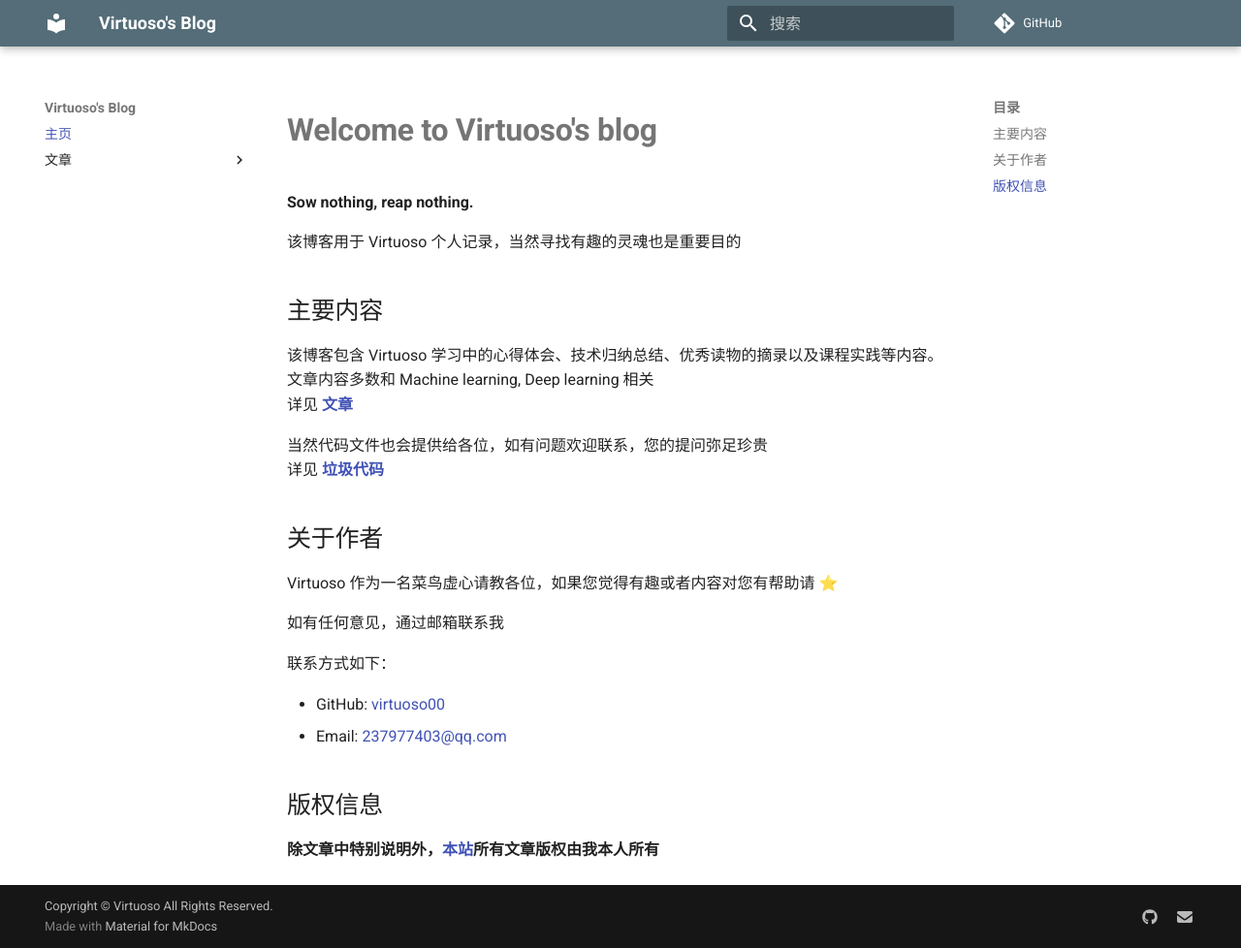
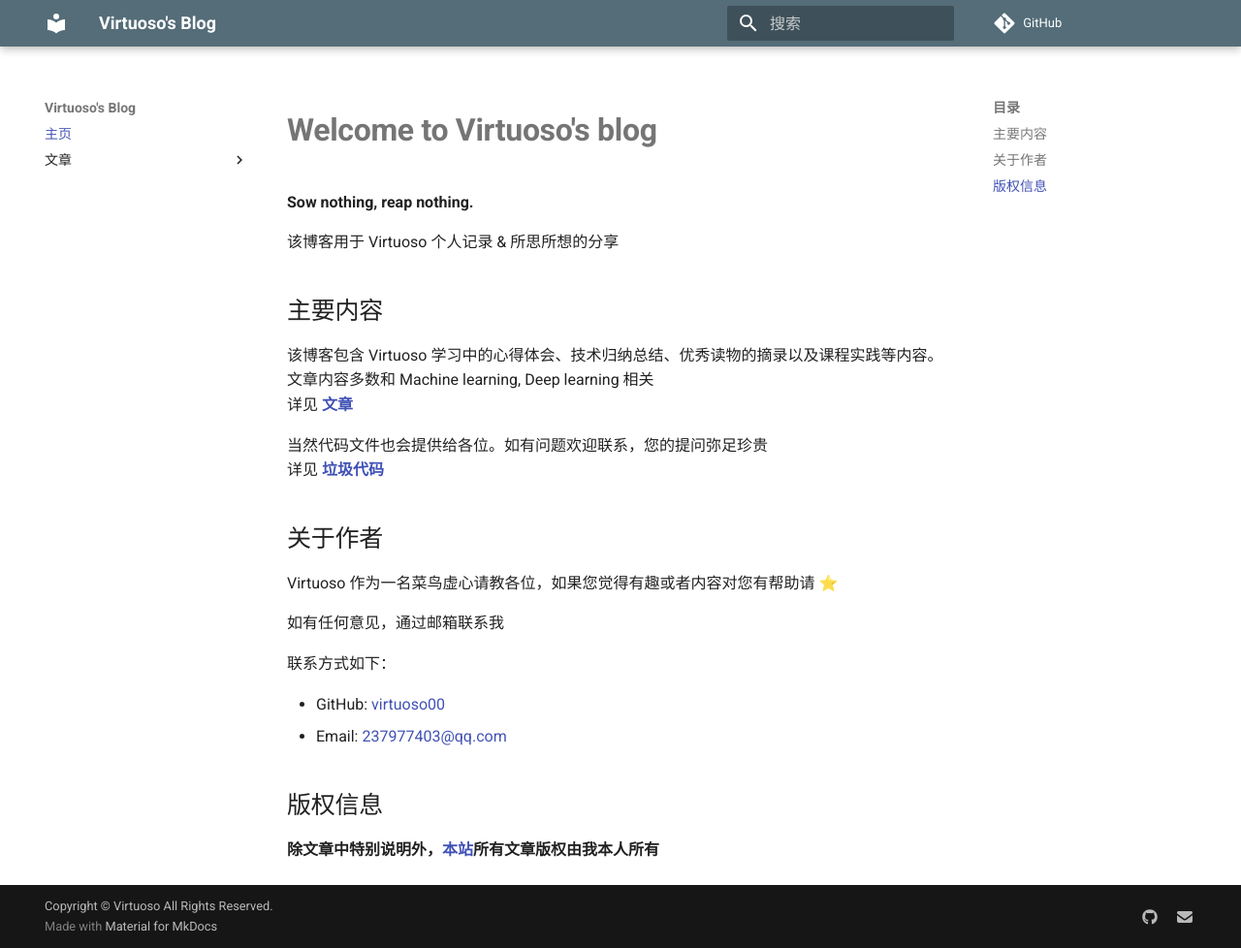
Before and after one commit to virtuoso00/friday, an MkDocs documentation site: the page built from docs/index.md, in a window 1280 px wide and 978 px high. Shown: the whole window at 97% size. Built offline with MkDocs 1.6.1 and Material for MkDocs 9.7.7, drawn with Linux system fonts in a browser that asks for light colours; comment, search, counter and statistics services are not loaded; old or Windows-style settings are respelled for this version of MkDocs.

Commit message:
主页更改

```diff
--- a/docs/index.md
+++ b/docs/index.md
@@ -5,14 +5,14 @@ hero:There is no royal road to learning.
 # **Welcome to Virtuoso's blog**
 **Sow nothing, reap nothing.**
 
-该博客用于 Virtuoso 个人记录，当然寻找有趣的灵魂也是重要目的
+该博客用于 Virtuoso 个人记录 & 所思所想的分享
 
 ## 主要内容
 
 该博客包含 Virtuoso 学习中的心得体会、技术归纳总结、优秀读物的摘录以及课程实践等内容。文章内容多数和 Machine learning, Deep learning 相关</br>
 详见 **[文章](ML/index.md)**
 
-当然代码文件也会提供给各位，如有问题欢迎联系，您的提问弥足珍贵</br>
+当然代码文件也会提供给各位。如有问题欢迎联系，您的提问弥足珍贵</br>
 详见 **[垃圾代码](projects/index.md)**
 
 ## 关于作者
```
Also changed, not shown: site/index.html, site/search/search_index.json, 1 other file.
